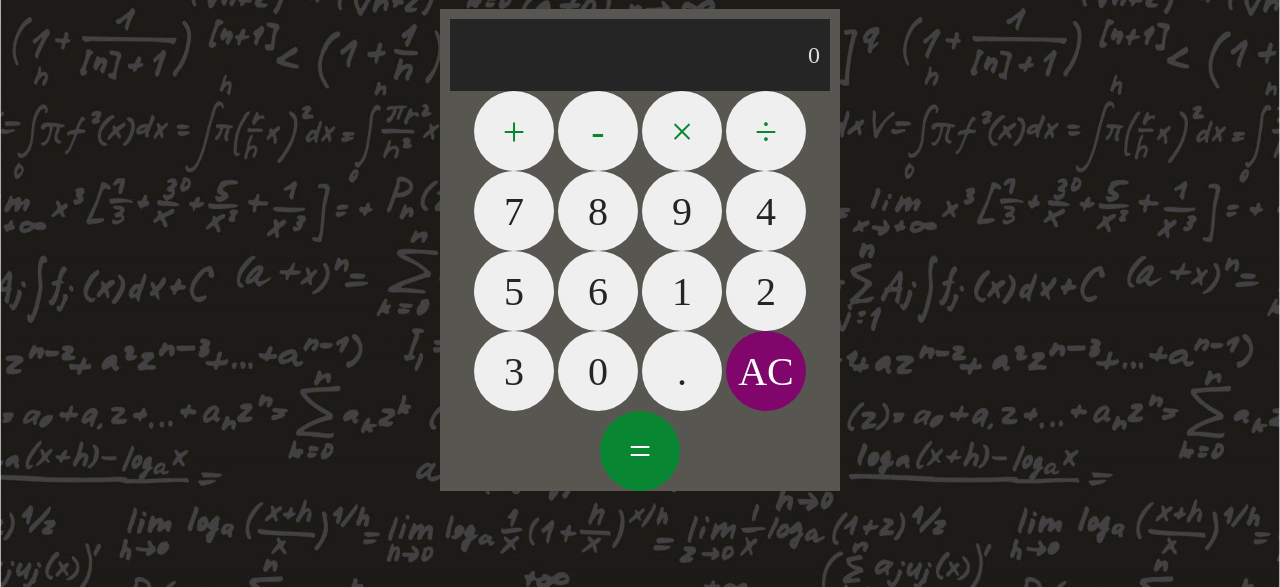
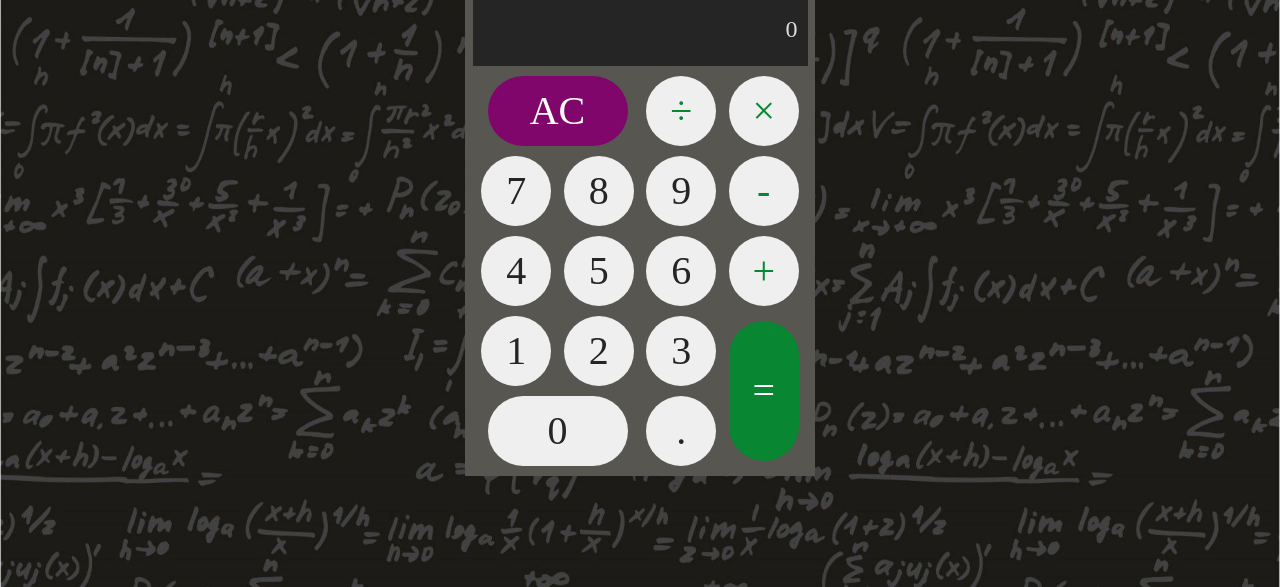
Before and after one commit to bethanyshelton/calculator, a plain HTML site: page index.html in a window 1280 px wide. Shown: the part 213-800 px from the top of the page. Drawn offline with Linux system fonts and the light colour scheme; a web font is replaced by a local one.

Commit message:
Complete HTML and CSS styling

```diff
--- a/index.html
+++ b/index.html
@@ -19,27 +19,27 @@
     <div class="calculator">
         <input type="text" class="screen" value="0" disabled>
         <div class="buttons">
-            <button type="button" class="operator" value="+">+</button>
-            <button type="button" class="operator" value="-">-</button>
-            <button type="button" class="operator" value="*">&times;</button>
-            <button type="button" class="operator" value="/">&divide;</button>
+            <button type="button" class="all-clear" value="all-clear">AC</button>
+            <button type="button" class="operator" value="/" id="divide">&divide;</button>
+            <button type="button" class="operator" value="*" id="multiply">&times;</button>
+            <button type="button" class="operator plus" value="+" id="add">+</button>
+            <button type="button" class="operator minus" value="-" id="subtract">-</button>
+            <button type="button" class="equal-sign" value="=" id="equals">=</button>
 
-            <button type="button" value="7">7</button>
-            <button type="button" value="8">8</button>
-            <button type="button" value="9">9</button>
+            <button type="button" value="7" id="seven">7</button>
+            <button type="button" value="8" id="eight">8</button>
+            <button type="button" value="9" id="nine">9</button>
 
-            <button type="button" value="4">4</button>
-            <button type="button" value="5">5</button>
-            <button type="button" value="6">6</button>
+            <button type="button" value="4" id="four">4</button>
+            <button type="button" value="5" id="five">5</button>
+            <button type="button" value="6" id="six">6</button>
 
-            <button type="button" value="1">1</button>
-            <button type="button" value="2">2</button>
-            <button type="button" value="3">3</button>
+            <button type="button" value="1" id="one">1</button>
+            <button type="button" value="2" id="two">2</button>
+            <button type="button" value="3" id="three">3</button>
 
-            <button type="button" value="0">0</button>
-            <button type="button" class="decimal" value=".">.</button>
-            <button type="button" class="all-clear" value="all-clear">AC</button>
-            <button type="button" class="equal-sign" value="=">=</button>
+            <button type="button" class="zero" value="0" id="zero">0</button>
+            <button type="button" class="decimal" value="." id="decimal">.</button>
         </div>
     </div>
 </body>
--- a/styles/styles.css
+++ b/styles/styles.css
@@ -26,11 +26,11 @@ body {
 }
 
 h1 {
-	font-size: 2.25rem;
+	font-size: 2rem;
 }
 
 .calculator {
-	width: 400px;
+	width: 350px;
 	background-color: #575651;
 	margin: auto;
 }
@@ -50,13 +50,14 @@ h1 {
 }
 
 button {
-	height: 80px;
-	width: 80px;
+	height: 70px;
+	width: 70px;
 	border: 0px;
 	border-radius: 50px;
 	font-family: "ChalkDust";
 	font-size: 2.5rem;
 	color: #252525;
+	margin: auto;
 }
 
 button:hover {
@@ -70,6 +71,8 @@ button:hover {
 .all-clear {
 	background-color: #80066b;
 	color: #fff;
+	width: 140px;
+	grid-column: 1 / 3;
 }
 
 .all-clear:hover {
@@ -79,8 +82,30 @@ button:hover {
 .equal-sign {
 	background-color: #088632;
 	color: #fff;
+	height: 140px;
+	grid-area: 4 / 4 / 6 /5;
 }
 
 .equal-sign:hover {
 	background-color: #149c42;
 }
+
+.minus {
+	grid-area: 2 / 4 / 3 / 5;
+}
+
+.plus {
+	grid-area: 3 / 4 / 4 / 5;
+}
+
+.zero {
+	grid-area: 5 / 1 / 6 / 3;
+	width: 140px;
+}
+
+.buttons {
+	display: grid;
+	grid-template-columns: 1fr 1fr 1fr 1fr;
+	grid-row-gap: 10px;
+	padding: 10px;
+}
```
